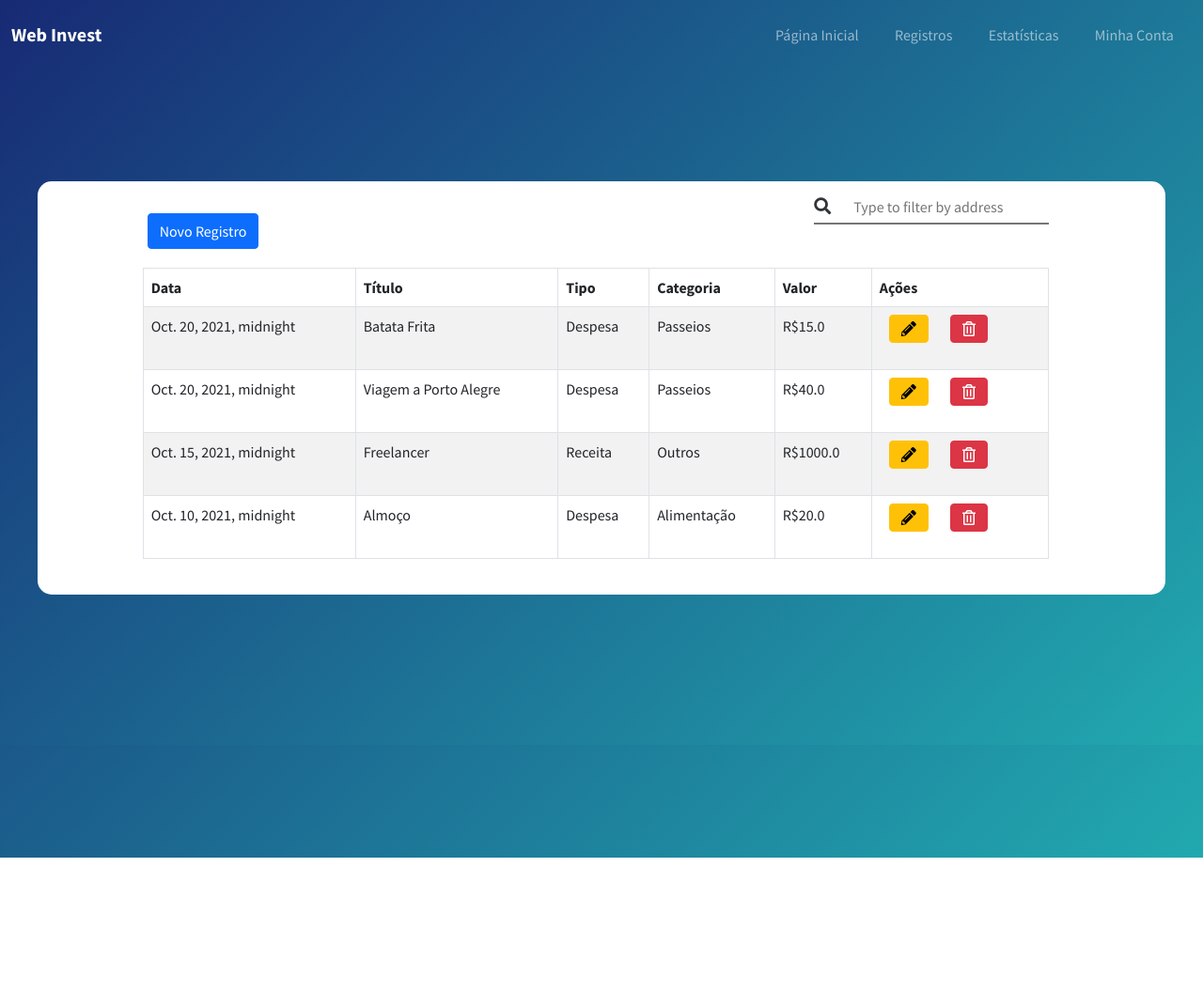
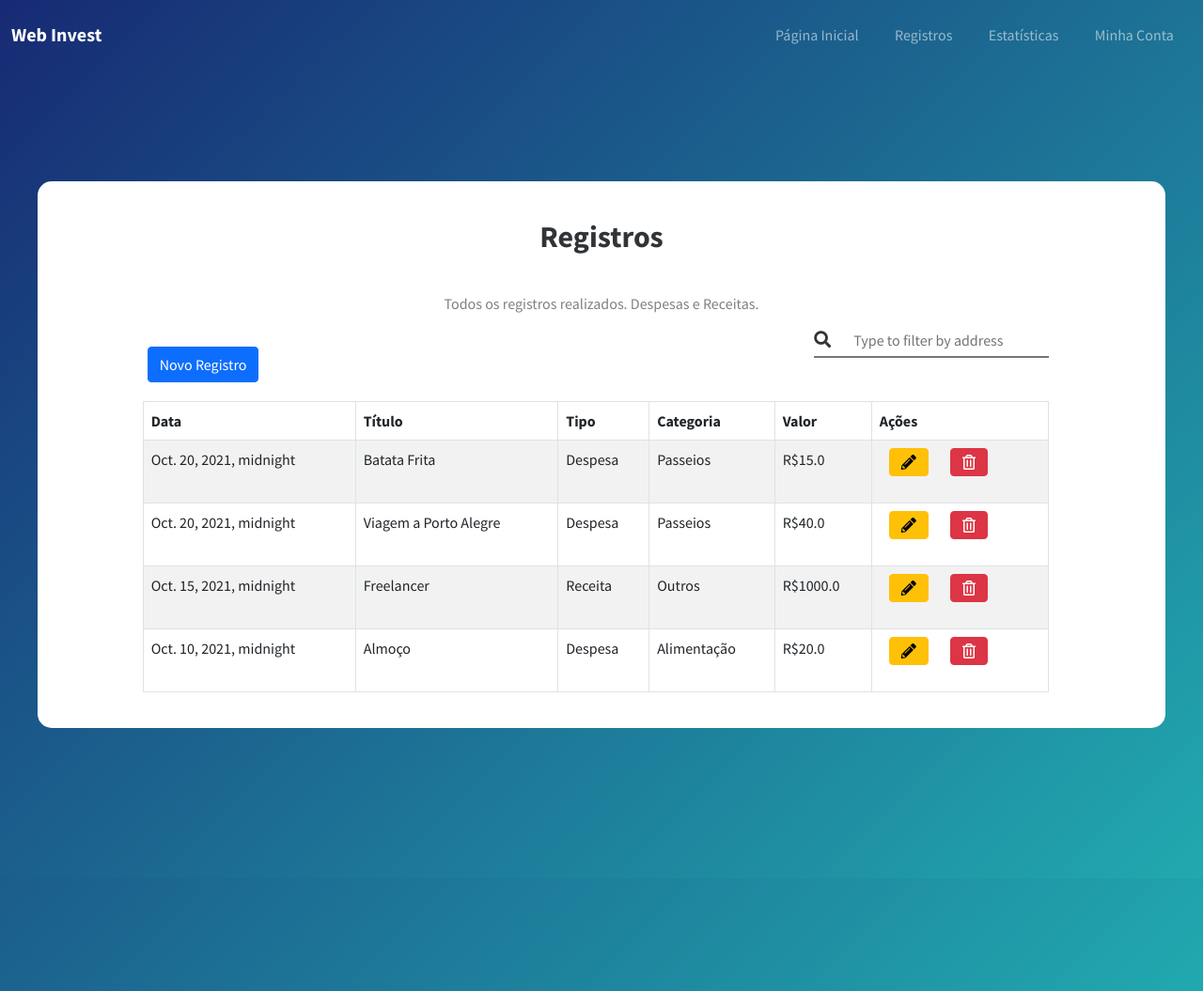
Before and after one commit to cgsrjunior/WebInvest---IHC, a Django app: page /webinvest/record/ in a window 1280 px wide. Shown: the whole page at 94% size. Before the commit the page ends 913 px from the top, so only its background shows below. Run offline with Django 3.2, Linux system fonts and the light colour scheme; data comes from the database, SQL or seed files in the repository; some libraries are stand-ins or nearby versions.

Commit message:
Add title and subtitle to records page

```diff
--- a/IHCAPP/webinvest/templates/webinvest/record.html
+++ b/IHCAPP/webinvest/templates/webinvest/record.html
@@ -3,7 +3,10 @@
 {% block content %}
 <section class="article-list" style="margin: 40px;padding: px;border-radius: 15px;">
     <div class="container">
-        <div class="intro"></div>
+        <div class="intro">
+            <h2 class="text-center">Registros</h2>
+            <p class="text-center">Todos os registros realizados. Despesas e Receitas.</p>
+        </div>
     </div>
     <div class="row register-form" style="padding: 14px; width: 100%">
         <div class="col-md-12 col-lg-10 offset-md-0 offset-lg-1" style="padding-right: 0px;padding-left: opx;">
```
